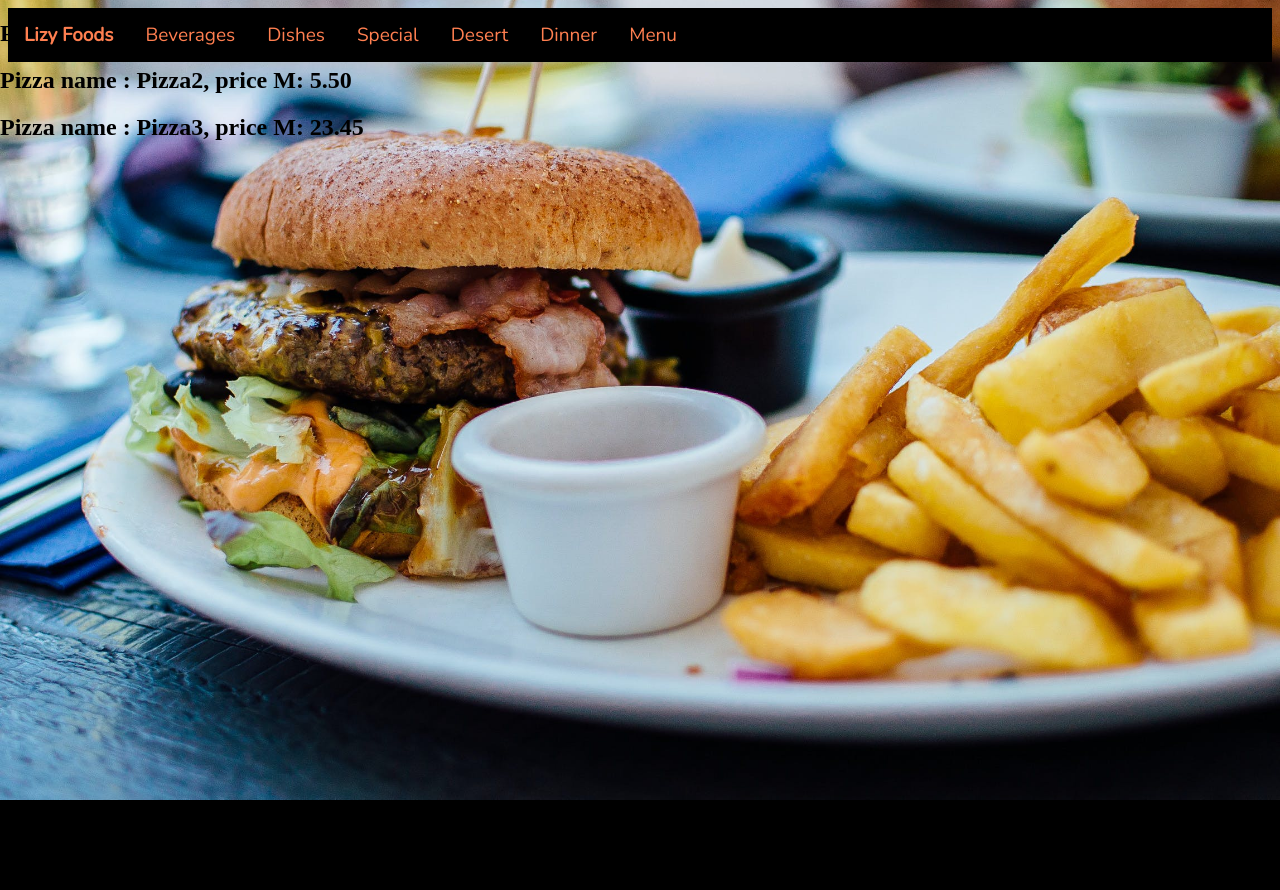
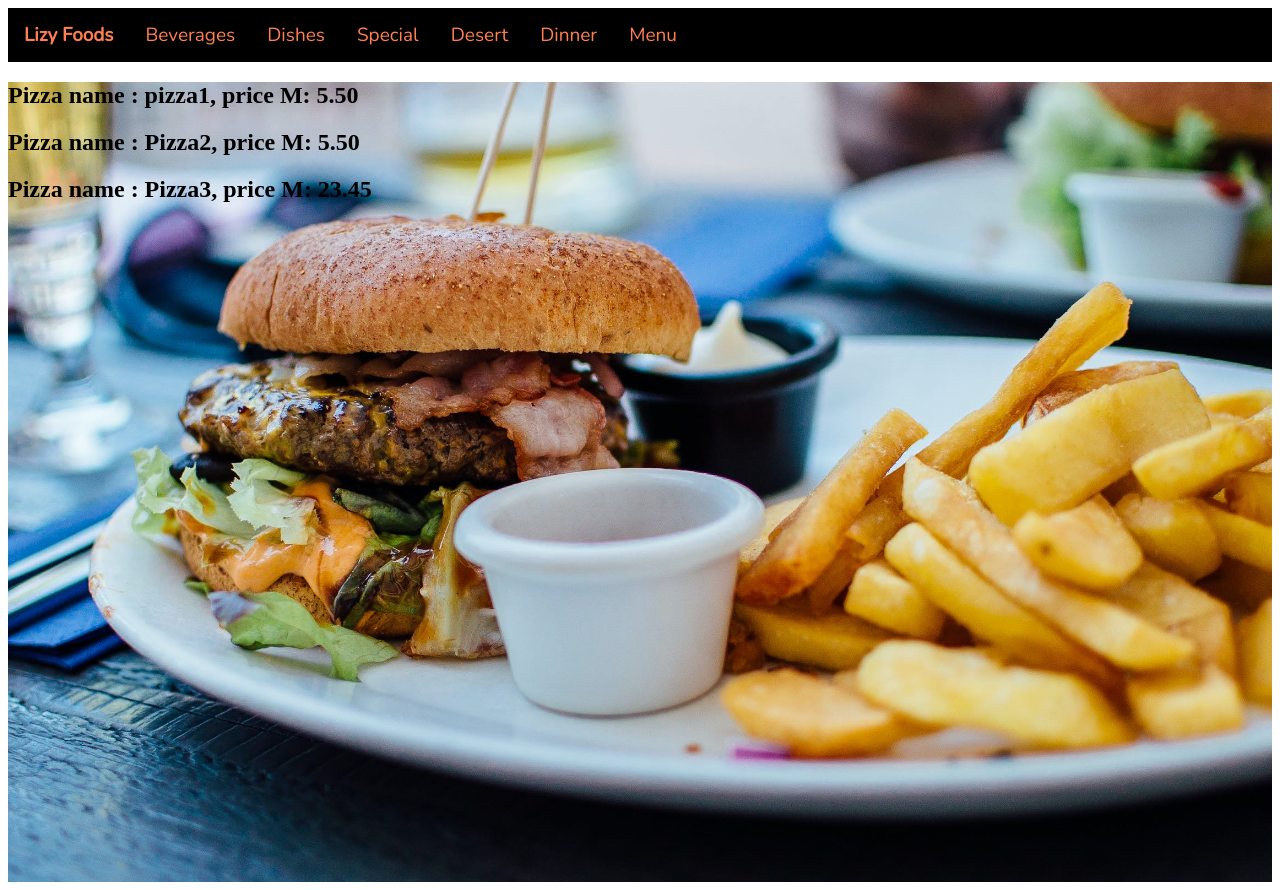
Before and after one commit to amcoolalphonce/e-Chakula, a Django app: page /pizza in a window 1280 px wide. Before the commit the page ends 800 px from the top, so only its background shows below. Run offline with Django 5.2, Linux system fonts and the light colour scheme; data comes from the database, SQL or seed files in the repository.

Commit message:
Update style.css

```diff
--- a/food/static/style.css
+++ b/food/static/style.css
@@ -3,7 +3,7 @@
         background-color: #8f8888;
 }
 .home{
-        position: absolute;
+        position: relative;
         top: 0;
         left: 0;
         width: 100%;
@@ -18,6 +18,8 @@
         background-color: #000;
         overflow: hidden;
         font-family: Nunito;
+        position: relative;
+        z-index: 1;
 }
  @media screen and (max-width: 600px) {
          .topnav a {
```
